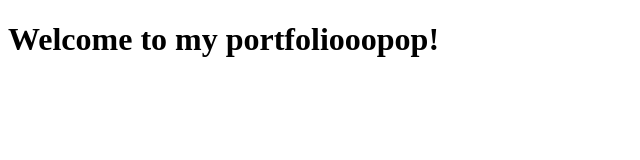
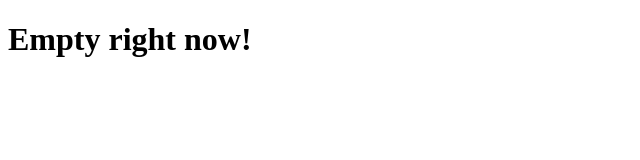
Before and after one commit to noahallvall/Portfolio, a plain HTML site: page index.html in a window 1280 px wide. Shown: the whole page, without its empty margins (0-640 px from the left). Drawn offline with Linux system fonts and the light colour scheme.

Commit message:
change to empty

```diff
--- a/index.html
+++ b/index.html
@@ -7,7 +7,7 @@
 </head>
 <body>
 
-    <h1> Welcome to my portfoliooopop! </h1>
+    <h1> Empty right now! </h1>
 
 
 
```
